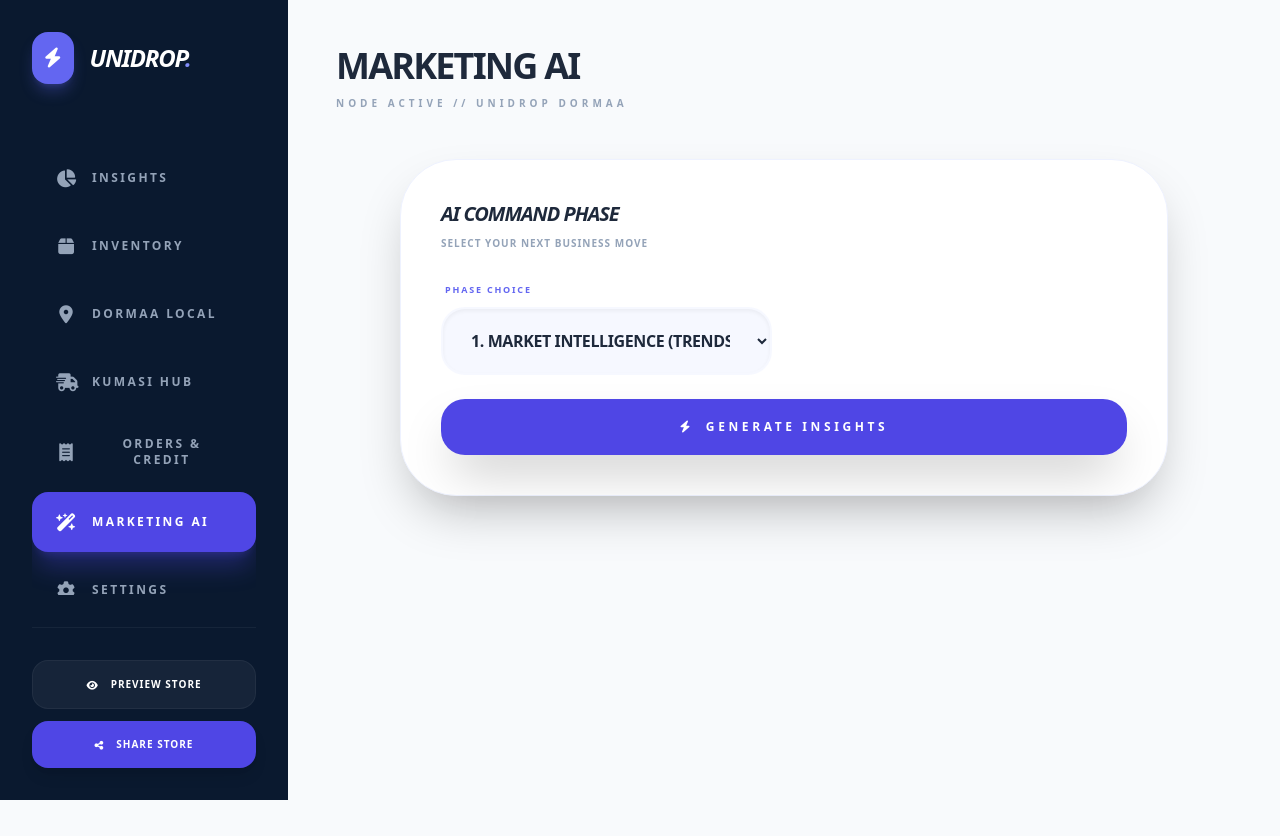
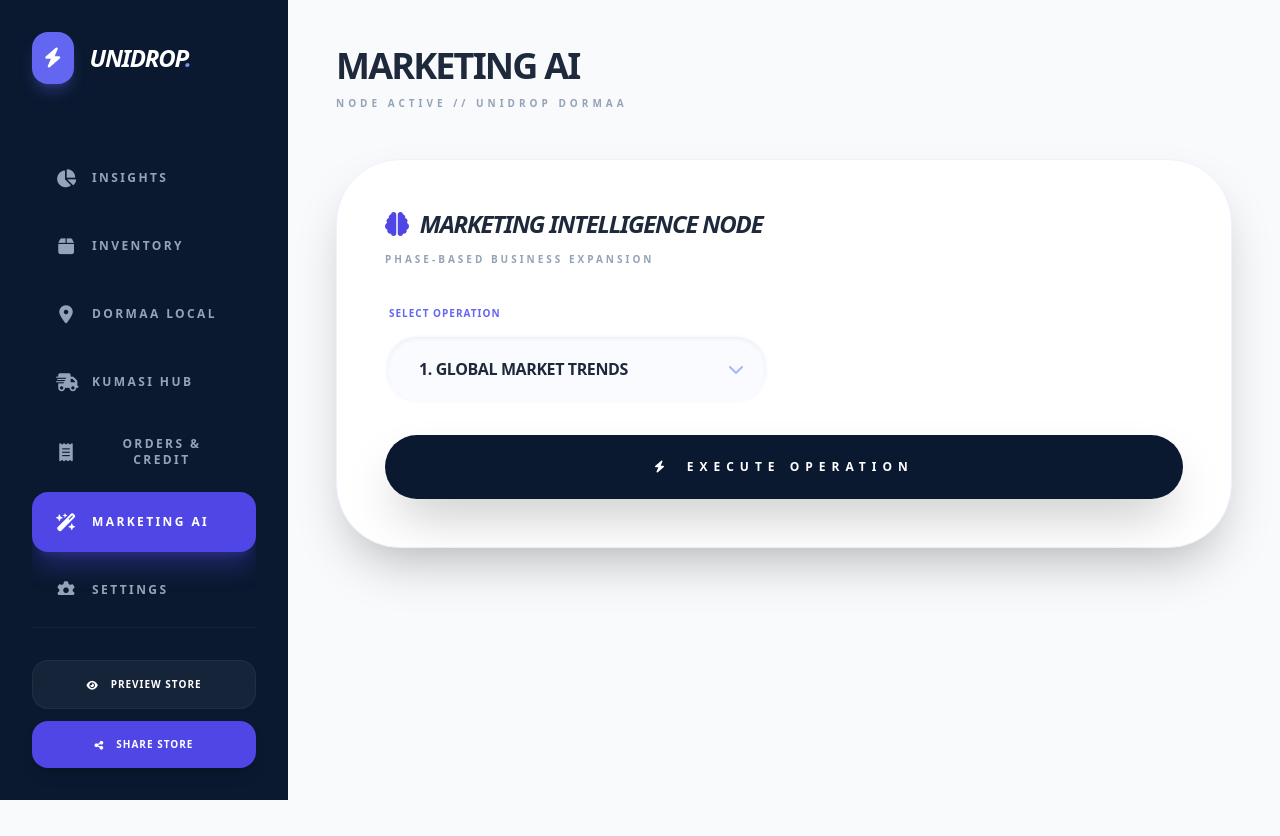
Before and after one commit to Frankotendo/unihub, a React (Vite) app in the folder unihub/: page / in a window 1280 px wide. Both pictures are taken after a click on the button "MARKETING AI". Before the commit the page ends 800 px from the top, so only its background shows below. Built offline with nearby package versions, Linux system fonts and the light colour scheme.

Commit message:
Update AIAssistant.tsx

```diff
--- a/unihub/components/AIAssistant.tsx
+++ b/unihub/components/AIAssistant.tsx
@@ -1,11 +1,12 @@
+
 import React, { useState } from 'react';
 import { Product } from '../types';
 import {
   generateAdParagraph,
-  generateFlyerImage,
   optimizeProfitMargins,
   searchMarketTrends
 } from '../services/geminiService';
+import { generateFlyerImage } from '../services/marketingService';
 
 type WorkflowPhase = 'research' | 'strategy' | 'creative';
 
@@ -48,26 +49,21 @@
       } else if (phase === 'creative') {
         const prod = products.find(p => p.id === selectedProductId);
         if (prod) {
-          // Reset previous outputs while generating
           setAdText(null);
           setFlyerUrl(null);
 
-          // Generate ad text first for immediate feedback
+          // Generate Ads Text Generation (Gemini)
           const text = await generateAdParagraph(prod);
           setAdText(text);
 
-          // Attempt image generation
-          const img = await generateFlyerImage(prod);
-          setFlyerUrl(img);
-
-          if (!img) {
-            setError("Ad text is ready! However, the visual asset was blocked by AI safety filters. This often happens if the product name sounds restricted. The text is still available below.");
-          }
+          // Generate Flyer Generation with embedded text (Pollinations)
+          const imgUrl = await generateFlyerImage(prod);
+          setFlyerUrl(imgUrl);
         }
       }
     } catch (e) {
       console.error(e);
-      setError("Connection to AI services lost. Check your internet or API key.");
+      setError("AI Services encountered an issue. Please try again.");
     } finally {
       setLoading(false);
     }
@@ -75,39 +71,48 @@
 
   return (
     <div className="space-y-8 pb-32 animate-in fade-in duration-700">
-      {/* 1. PRIMARY WORKFLOW DROPDOWN */}
-      <div className="max-w-3xl mx-auto bg-white p-6 md:p-10 rounded-[2rem] md:rounded-[3.5rem] shadow-2xl border border-indigo-50">
-        <div className="flex flex-col gap-6">
-          <div className="space-y-2">
-            <h2 className="text-xl font-black text-slate-800 uppercase italic tracking-tighter">AI Command Phase</h2>
-            <p className="text-[10px] font-bold text-slate-400 uppercase tracking-widest">Select your next business move</p>
+      {/* COMMAND CENTER */}
+      <div className="max-w-4xl mx-auto bg-white p-6 md:p-12 rounded-[2.5rem] md:rounded-[4rem] shadow-2xl border border-indigo-50">
+        <div className="flex flex-col gap-8">
+          <div className="space-y-3">
+            <h2 className="text-2xl font-black text-slate-800 uppercase italic tracking-tighter flex items-center gap-3">
+              <i className="fas fa-brain text-indigo-600"></i>
+              Marketing Intelligence Node
+            </h2>
+            <p className="text-[10px] font-bold text-slate-400 uppercase tracking-[0.3em]">Phase-Based Business Expansion</p>
           </div>
 
-          <div className="grid grid-cols-1 md:grid-cols-2 gap-6">
-            <div className="space-y-2">
-              <label className="text-[9px] font-black text-indigo-500 uppercase tracking-[0.2em] px-1">Phase Choice</label>
+          <div className="grid grid-cols-1 md:grid-cols-2 gap-8">
+            <div className="space-y-3">
+              <label className="text-[10px] font-black text-indigo-500 uppercase tracking-widest px-1">Select Operation</label>
+              <div className="relative">
                 <select
                   value={phase}
                   onChange={(e) => setPhase(e.target.value as WorkflowPhase)}
-                className="w-full px-6 py-5 rounded-3xl bg-indigo-50/50 border-2 border-transparent focus:border-indigo-200 outline-none font-black text-slate-800 uppercase tracking-tight transition-all shadow-inner"
+                  className="w-full px-8 py-5 rounded-[2rem] bg-indigo-50/30 border-2 border-transparent focus:border-indigo-200 outline-none font-black text-slate-800 uppercase tracking-tight transition-all shadow-inner appearance-none"
                 >
-                <option value="research">1. Market Intelligence (Trends)</option>
-                <option value="strategy">2. Strategy & Pricing (Margins)</option>
-                <option value="creative">3. Creative Studio (Flyers & Ads)</option>
+                  <option value="research">1. Global Market Trends</option>
+                  <option value="strategy">2. Profit Margin Strategy</option>
+                  <option value="creative">3. Flyer & Ads Generation</option>
                 </select>
+                <i className="fas fa-chevron-down absolute right-6 top-1/2 -translate-y-1/2 text-indigo-300 pointer-events-none"></i>
+              </div>
             </div>
 
             {phase !== 'research' && (
-              <div className="space-y-2 animate-in slide-in-from-top-2">
-                <label className="text-[9px] font-black text-indigo-500 uppercase tracking-[0.2em] px-1">Product Target</label>
+              <div className="space-y-3 animate-in slide-in-from-top-4">
+                <label className="text-[10px] font-black text-indigo-500 uppercase tracking-widest px-1">Target Inventory Item</label>
+                <div className="relative">
                   <select
                     value={selectedProductId}
                     onChange={(e) => setSelectedProductId(e.target.value)}
-                  className="w-full px-6 py-5 rounded-3xl bg-slate-50 border-2 border-transparent focus:border-slate-200 outline-none font-black text-slate-800 transition-all shadow-inner"
+                    className="w-full px-8 py-5 rounded-[2rem] bg-slate-50 border-2 border-transparent focus:border-slate-200 outline-none font-black text-slate-800 transition-all shadow-inner appearance-none"
                   >
                     <option value="">Select an Item...</option>
                     {products.map(p => <option key={p.id} value={p.id}>{p.name}</option>)}
                   </select>
+                  <i className="fas fa-box absolute right-6 top-1/2 -translate-y-1/2 text-slate-300 pointer-events-none"></i>
+                </div>
               </div>
             )}
           </div>
@@ -115,122 +120,132 @@
           <button
             onClick={handleAction}
             disabled={loading}
-            className={`w-full py-5 rounded-3xl font-black text-xs uppercase tracking-[0.3em] transition-all shadow-2xl flex items-center justify-center gap-3 ${
-              loading ? 'bg-slate-100 text-slate-400 cursor-not-allowed' : 'bg-indigo-600 text-white hover:bg-indigo-700 hover:-translate-y-1 active:scale-95'
+            className={`w-full py-6 rounded-[2.5rem] font-black text-xs uppercase tracking-[0.5em] transition-all shadow-2xl flex items-center justify-center gap-4 ${
+              loading ? 'bg-slate-100 text-slate-400 cursor-not-allowed' : 'bg-[#0a192f] text-white hover:bg-indigo-600 hover:-translate-y-1 active:scale-95'
             }`}
           >
-            {loading ? (
-              <>
-                <i className="fas fa-spinner fa-spin"></i>
-                Processing Command...
-              </>
-            ) : (
-              <>
-                <i className="fas fa-bolt"></i>
-                Generate Insights
-              </>
-            )}
+            {loading ? <i className="fas fa-circle-notch fa-spin"></i> : <i className="fas fa-bolt"></i>}
+            {loading ? 'Processing Intelligence...' : 'Execute Operation'}
           </button>
         </div>
       </div>
 
       {error && (
-        <div className="max-w-3xl mx-auto bg-rose-50 border border-rose-100 p-5 rounded-3xl flex items-center gap-4 animate-in slide-in-from-top-4">
-          <div className="w-10 h-10 bg-rose-500 text-white rounded-2xl flex items-center justify-center flex-shrink-0 shadow-lg shadow-rose-200">
+        <div className="max-w-4xl mx-auto bg-rose-50 border border-rose-100 p-6 rounded-[2rem] flex items-center gap-5 shadow-lg shadow-rose-100">
+          <div className="w-12 h-12 bg-rose-500 text-white rounded-2xl flex items-center justify-center shadow-xl flex-shrink-0">
             <i className="fas fa-exclamation-triangle"></i>
           </div>
           <p className="text-[11px] font-black uppercase text-rose-600 tracking-widest leading-relaxed flex-1">{error}</p>
         </div>
       )}
 
-      {/* DISPLAY RESULTS */}
-      <div className="max-w-6xl mx-auto px-4 md:px-0">
+      {/* RESULTS DISPLAY */}
+      <div className="max-w-6xl mx-auto px-4 md:px-0 pb-20">
         {phase === 'research' && marketTrends && (
-          <div className="bg-white p-8 md:p-12 rounded-[2.5rem] md:rounded-[4rem] shadow-xl animate-in fade-in slide-in-from-bottom-6 duration-700">
-             <div className="flex items-center gap-4 mb-8">
-               <div className="w-12 h-12 bg-indigo-600 text-white rounded-2xl flex items-center justify-center text-xl shadow-xl shadow-indigo-100">
-                 <i className="fas fa-earth-africa"></i>
+          <div className="bg-white p-10 md:p-16 rounded-[3rem] md:rounded-[5rem] shadow-xl animate-in slide-in-from-bottom-8 duration-1000 border border-slate-50">
+             <div className="flex items-center gap-6 mb-12">
+               <div className="w-16 h-16 bg-indigo-600 text-white rounded-[1.5rem] flex items-center justify-center text-3xl shadow-2xl shadow-indigo-100">
+                 <i className="fas fa-globe-africa"></i>
                </div>
-               <h3 className="text-2xl font-black text-slate-800 uppercase tracking-tighter italic leading-none">Market Intelligence Report</h3>
+               <h3 className="text-3xl font-black text-slate-800 uppercase italic tracking-tighter">Market Intelligence</h3>
              </div>
-             <div className="prose prose-slate max-w-none text-slate-600 font-medium whitespace-pre-wrap leading-loose text-sm md:text-md">
+             <div className="prose prose-slate max-w-none text-slate-600 font-medium whitespace-pre-wrap leading-[2.2] text-sm md:text-lg">
                 {marketTrends.text}
              </div>
-             {marketTrends.sources.length > 0 && (
-               <div className="mt-10 pt-10 border-t border-slate-50">
-                  <p className="text-[10px] font-black text-slate-400 uppercase tracking-widest mb-6">Verified Grounding Sources</p>
-                  <div className="flex flex-wrap gap-3">
-                    {marketTrends.sources.map((src, i) => (
-                      <a key={i} href={src.web?.uri} target="_blank" rel="noreferrer" className="bg-slate-50 border border-slate-100 px-6 py-3 rounded-2xl text-[10px] font-bold text-indigo-600 hover:bg-white hover:border-indigo-300 transition-all shadow-sm">
-                        <i className="fas fa-link mr-2 opacity-50"></i> {src.web?.title || 'Market Report'}
-                      </a>
-                    ))}
-                  </div>
-               </div>
-             )}
           </div>
         )}
 
         {phase === 'strategy' && strategyResult && (
-          <div className="bg-[#0a192f] p-8 md:p-12 rounded-[2.5rem] md:rounded-[4rem] shadow-2xl animate-in zoom-in duration-500 text-white border-l-[12px] border-amber-500">
-             <div className="flex items-center gap-4 mb-10">
-               <div className="w-12 h-12 bg-amber-500 text-white rounded-2xl flex items-center justify-center text-xl shadow-xl shadow-amber-500/20">
-                 <i className="fas fa-chart-line"></i>
+          <div className="bg-[#0a192f] p-10 md:p-16 rounded-[3rem] md:rounded-[5rem] shadow-2xl text-white border-l-[16px] border-indigo-500 animate-in zoom-in duration-500">
+             <div className="flex items-center gap-6 mb-12">
+               <div className="w-16 h-16 bg-indigo-500 text-white rounded-[1.5rem] flex items-center justify-center text-3xl shadow-2xl shadow-indigo-500/20">
+                 <i className="fas fa-chess-knight"></i>
                </div>
-               <h3 className="text-2xl font-black uppercase tracking-tighter italic leading-none">Profit Mastery Plan</h3>
+               <h3 className="text-3xl font-black uppercase italic tracking-tighter">Strategic Insights</h3>
              </div>
-             <div className="prose prose-invert max-w-none text-slate-300 font-medium whitespace-pre-wrap leading-relaxed md:leading-loose text-sm md:text-md opacity-90">
+             <div className="prose prose-invert max-w-none text-slate-300 font-medium whitespace-pre-wrap leading-[2.2] text-sm md:text-lg">
                 {strategyResult}
              </div>
           </div>
         )}
 
-        {phase === 'creative' && (adText || flyerUrl) && (
-          <div className="grid grid-cols-1 md:grid-cols-2 gap-8 animate-in fade-in slide-in-from-bottom-8 duration-700">
-             {/* Text Output */}
-             {adText && (
-               <div className="bg-white p-10 rounded-[3rem] shadow-xl border border-slate-50 flex flex-col">
-                  <div className="flex items-center justify-between mb-8">
-                    <span className="text-[10px] font-black text-indigo-500 uppercase tracking-widest bg-indigo-50 px-4 py-1.5 rounded-xl">Marketing Copy</span>
+        {phase === 'creative' && (adText || flyerUrl || loading) && (
+          <div className="grid grid-cols-1 lg:grid-cols-2 gap-10">
+             {/* 1. ADS TXT GENERATION */}
+             <div className="bg-white p-10 rounded-[3.5rem] shadow-xl border border-slate-50 flex flex-col animate-in slide-in-from-left duration-700">
+                <div className="flex items-center justify-between mb-10">
+                  <div className="flex items-center gap-4">
+                    <div className="w-10 h-10 bg-indigo-50 text-indigo-600 rounded-xl flex items-center justify-center">
+                      <i className="fas fa-quote-left text-sm"></i>
+                    </div>
+                    <span className="text-[10px] font-black text-indigo-500 uppercase tracking-[0.2em]">Ads Txt Generation</span>
+                  </div>
                   <button
-                      onClick={() => {navigator.clipboard.writeText(adText || ''); alert('Copy successful!')}}
-                      className="w-10 h-10 rounded-xl bg-slate-50 flex items-center justify-center text-slate-400 hover:text-indigo-600 transition-all"
+                    onClick={() => {navigator.clipboard.writeText(adText || ''); alert('Copy Successful!')}}
+                    className="w-12 h-12 rounded-2xl bg-slate-50 flex items-center justify-center text-slate-400 hover:text-indigo-600 hover:bg-white transition-all shadow-sm"
                   >
-                      <i className="fas fa-copy text-sm"></i>
+                    <i className="fas fa-copy"></i>
                   </button>
                 </div>
-                  <div className="flex-1 bg-slate-50/50 p-6 rounded-3xl border border-slate-100">
-                    <p className="text-slate-700 font-medium whitespace-pre-wrap text-sm leading-relaxed">{adText}</p>
+
+                {adText ? (
+                  <div className="flex-1 bg-slate-50/50 p-8 rounded-[2rem] border border-slate-100 relative">
+                    <p className="text-slate-700 font-bold whitespace-pre-wrap text-sm leading-relaxed italic">"{adText}"</p>
+                    <div className="absolute -bottom-4 -right-4 w-12 h-12 bg-white rounded-2xl shadow-lg border border-slate-50 flex items-center justify-center text-emerald-500">
+                      <i className="fab fa-whatsapp text-xl"></i>
                     </div>
                   </div>
+                ) : (
+                  <div className="flex-1 bg-slate-50 rounded-[2rem] border-2 border-dashed border-slate-100 flex flex-col items-center justify-center text-slate-300 p-10 text-center">
+                    <i className="fas fa-keyboard text-4xl mb-4 animate-pulse"></i>
+                    <p className="text-[9px] font-black uppercase tracking-widest">{loading ? 'Synthesizing Ad Copy...' : 'Awaiting Input'}</p>
+                  </div>
                 )}
+             </div>
 
-             {/* Visual Output */}
-             <div className="bg-white p-10 rounded-[3rem] shadow-xl border border-slate-50 flex flex-col items-center">
-                <span className="text-[10px] font-black text-emerald-500 uppercase tracking-widest bg-emerald-50 px-4 py-1.5 rounded-xl self-start mb-8">Visual Asset</span>
+             {/* 2. FLYER GENERATION (Now with embedded Text) */}
+             <div className="bg-white p-10 rounded-[3.5rem] shadow-xl border border-slate-50 flex flex-col items-center animate-in slide-in-from-right duration-700">
+                <div className="flex items-center gap-4 self-start mb-10">
+                  <div className="w-10 h-10 bg-emerald-50 text-emerald-600 rounded-xl flex items-center justify-center">
+                    <i className="fas fa-image text-sm"></i>
+                  </div>
+                  <span className="text-[10px] font-black text-emerald-500 uppercase tracking-[0.2em]">Flyer Generation (Inc. Text)</span>
+                </div>
+
                 {flyerUrl ? (
-                  <div className="w-full space-y-8">
+                  <div className="w-full space-y-10">
+                    <div className="relative group overflow-hidden rounded-[2.5rem] shadow-2xl border-4 border-white">
                       <img
                         src={flyerUrl}
-                      alt="Market AI Asset"
-                      className="w-full aspect-square rounded-[2rem] shadow-2xl border-8 border-white object-cover"
+                        alt="Creative Studio Flyer"
+                        className="w-full aspect-square object-cover transition-transform duration-700 group-hover:scale-110"
                       />
+                      <div className="absolute inset-0 bg-indigo-600/20 opacity-0 group-hover:opacity-100 transition-opacity flex items-center justify-center">
+                         <span className="bg-white/90 px-6 py-2 rounded-full text-[10px] font-black uppercase tracking-widest text-indigo-600 shadow-xl">High-Res Design</span>
+                      </div>
+                    </div>
                     <a
                       href={flyerUrl}
-                      download={`${selectedProductId}-asset.png`}
-                      className="block w-full bg-emerald-600 text-white py-5 rounded-[2rem] font-black text-[10px] uppercase tracking-[0.4em] text-center shadow-xl shadow-emerald-100 hover:bg-emerald-700 hover:-translate-y-1 transition-all"
+                      target="_blank"
+                      rel="noreferrer"
+                      className="block w-full bg-emerald-600 text-white py-6 rounded-[2rem] font-black text-[10px] uppercase tracking-[0.5em] text-center shadow-xl shadow-emerald-100 hover:bg-emerald-700 hover:-translate-y-1 transition-all"
                     >
-                      Save Asset
+                      Export HD Flyer
                     </a>
                   </div>
                 ) : (
-                  <div className="flex-1 w-full flex flex-col items-center justify-center text-slate-200 bg-slate-50 rounded-[2rem] border-2 border-dashed border-slate-100 p-10 text-center min-h-[300px]">
-                    {loading && !flyerUrl ? (
-                      <i className="fas fa-spinner fa-spin text-4xl mb-6 text-indigo-200"></i>
+                  <div className="w-full aspect-square bg-slate-50 rounded-[2.5rem] border-2 border-dashed border-slate-100 flex flex-col items-center justify-center text-slate-300 p-12 text-center">
+                    {loading ? (
+                      <>
+                        <i className="fas fa-palette text-5xl mb-6 animate-bounce text-indigo-200"></i>
+                        <p className="text-[9px] font-black uppercase tracking-widest text-slate-400">Rendering Flyer & Typography...</p>
+                      </>
                     ) : (
-                      <i className="fas fa-image text-5xl mb-6"></i>
+                      <>
+                        <i className="fas fa-mountain-sun text-5xl mb-6"></i>
+                        <p className="text-[9px] font-black uppercase tracking-widest">Creative Workspace Ready</p>
+                      </>
                     )}
-                    <p className="text-[10px] font-black uppercase tracking-widest">{loading ? 'Creating Visual...' : 'Visual Generation Filtered'}</p>
                   </div>
                 )}
              </div>
```
Lines whose indentation alone changed are shown as unchanged.
